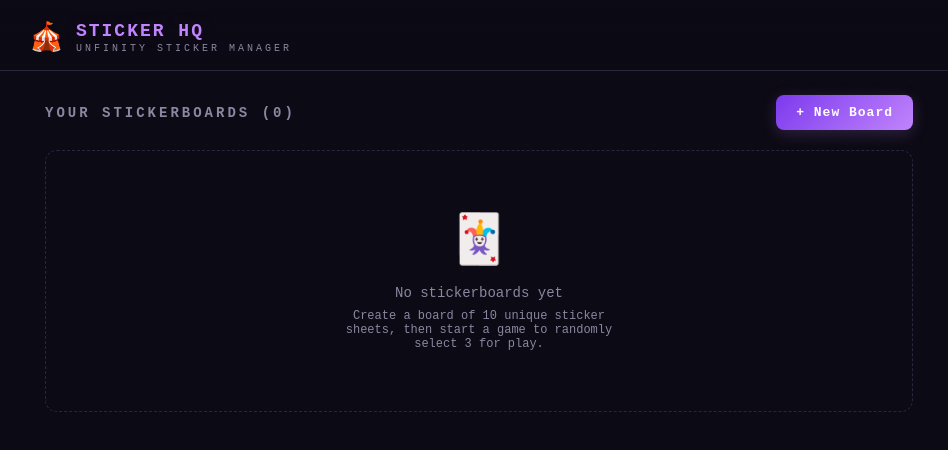
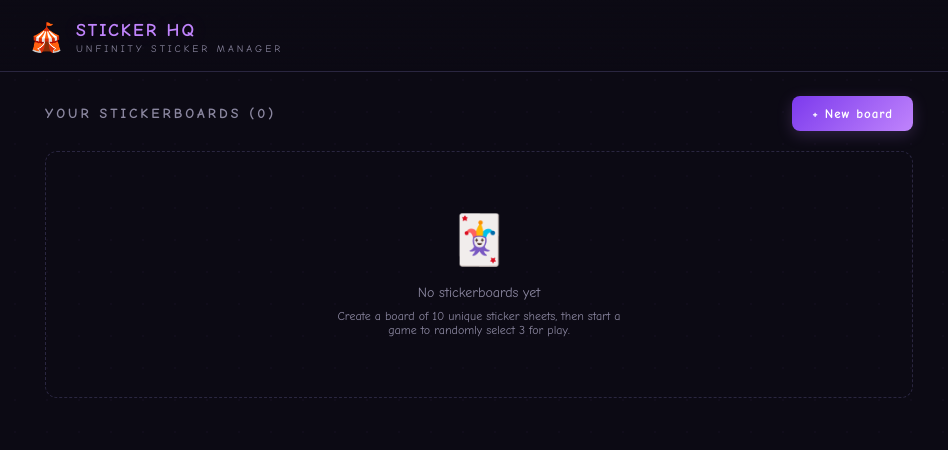
Before and after one commit to andreshomeroloz/mtg-sticker-tracker, a React (Vite) app: page / in a window 1280 px wide. Shown: the top 450 px of the page, without its empty margins (161-1109 px from the left). Built offline with nearby package versions, Linux system fonts and the light colour scheme.

Commit message:
Changed app font, capitalization

```diff
--- a/index.html
+++ b/index.html
@@ -4,6 +4,9 @@
     <meta charset="UTF-8" />
     <link rel="icon" type="image/svg+xml" href="/favicon.svg" />
     <meta name="viewport" content="width=device-width, initial-scale=1.0" />
+    <link rel="preconnect" href="https://fonts.googleapis.com">
+    <link rel="preconnect" href="https://fonts.gstatic.com" crossorigin>
+    <link href="https://fonts.googleapis.com/css2?family=Comic+Neue:ital,wght@0,400;0,700;1,400;1,700&display=swap" rel="stylesheet">
     <title>Sticker HQ — Unfinity Sticker Manager</title>
   </head>
   <body>
--- a/src/App.jsx
+++ b/src/App.jsx
@@ -203,7 +203,7 @@
       <div style={{
         minHeight: "100vh", background: COLORS.bg, display: "flex",
         alignItems: "center", justifyContent: "center", color: COLORS.text,
-        fontFamily: "'Courier New', monospace"
+        fontFamily: "'Comic Neue', cursive"
       }}>
         <div style={{ textAlign: "center" }}>
           <div style={{ fontSize: 48, marginBottom: 16 }}>🎪</div>
@@ -220,7 +220,7 @@
       minHeight: "100vh",
       background: COLORS.bg,
       color: COLORS.text,
-      fontFamily: "'Courier New', monospace",
+      fontFamily: "'Comic Neue', cursive",
       position: "relative",
       overflow: "hidden"
     }}>
@@ -308,7 +308,7 @@
             </div>
           </div>
           <button onClick={onResumeGame} style={primaryBtnStyle}>
-            Resume Game →
+            Resume game →
           </button>
         </div>
       )}
@@ -318,7 +318,7 @@
           Your Stickerboards ({boards.length})
         </h2>
         <button onClick={onNewBoard} style={primaryBtnStyle}>
-          + New Board
+          + New board
         </button>
       </div>
 
@@ -402,7 +402,7 @@
                     <button onClick={() => onStartGame(board)}
                       style={{ ...primaryBtnStyle, fontSize: 12, padding: "6px 14px" }}
                       disabled={!!game}>
-                      🎲 New Game
+                      🎲 New game
                     </button>
                     {confirmDelete === board.id ? (
                       <div style={{ display: "flex", gap: 4 }}>
@@ -478,7 +478,7 @@
             opacity: selected.length === 10 ? 1 : 0.4,
             cursor: selected.length === 10 ? "pointer" : "not-allowed"
           }}>
-          Save Board ✓
+          Save board ✓
         </button>
       </div>
 
@@ -639,7 +639,7 @@
             </div>
           ) : (
             <button onClick={() => setConfirmEnd(true)} style={{ ...navBtnStyle, color: COLORS.danger, fontSize: 12 }}>
-              End Game
+              End game
             </button>
           )}
         </div>
@@ -717,7 +717,7 @@
 
               {isExpanded && (
                 <div style={{ padding: "0 20px 20px" }}>
-                  <StickerSection title="Name Stickers" color={COLORS.name} icon="✏️">
+                  <StickerSection title="Name stickers" color={COLORS.name} icon="✏️">
                     <div style={{ display: "flex", flexWrap: "wrap", gap: 8 }}>
                       {sheet.nameStickers.map((name, idx) => (
                         <StickerChip key={idx}
@@ -729,7 +729,7 @@
                     </div>
                   </StickerSection>
 
-                  <StickerSection title="Ability Stickers" color={COLORS.ability} icon="⚡">
+                  <StickerSection title="Ability stickers" color={COLORS.ability} icon="⚡">
                     <div style={{ display: "flex", flexDirection: "column", gap: 8 }}>
                       {sheet.abilityStickers.map((ability, idx) => (
                         <AbilityChip key={idx}
@@ -800,7 +800,7 @@
       background: used ? COLORS.used : COLORS.ability + "12",
       border: `1px solid ${used ? COLORS.used : COLORS.ability + "44"}`,
       color: used ? COLORS.usedText : COLORS.text,
-      fontFamily: "inherit", fontSize: 12,
+      fontFamily: "inherit", fontSize: 13,
       cursor: "pointer", transition: "all 0.15s",
       opacity: used ? 0.6 : 1,
       display: "flex", alignItems: "stretch",
@@ -818,11 +818,12 @@
       </span>
       <span style={{
         padding: "10px 14px", flex: 1,
+        display: "flex", alignItems: "center",
         textDecoration: used ? "line-through" : "none"
       }}>
         {ability.text}
       </span>
-      {used && <span style={{ padding: "10px 12px", fontSize: 10, color: COLORS.usedText }}>✕</span>}
+      {used && <span style={{ padding: "10px 12px", fontSize: 10, color: COLORS.usedText, display: "flex", alignItems: "center" }}>✕</span>}
     </button>
   );
 }
@@ -865,14 +866,14 @@
 const navBtnStyle = {
   padding: "8px 14px", borderRadius: 8,
   background: COLORS.card, border: `1px solid ${COLORS.border}`,
-  color: COLORS.text, fontFamily: "'Courier New', monospace",
+  color: COLORS.text, fontFamily: "'Comic Neue', cursive",
   fontSize: 12, cursor: "pointer", transition: "all 0.15s"
 };
 
 const primaryBtnStyle = {
   padding: "10px 20px", borderRadius: 8,
   background: `linear-gradient(135deg, ${COLORS.accentDim}, ${COLORS.accent})`,
-  border: "none", color: "#fff", fontFamily: "'Courier New', monospace",
+  border: "none", color: "#fff", fontFamily: "'Comic Neue', cursive",
   fontSize: 13, fontWeight: 700, cursor: "pointer",
   letterSpacing: 1, transition: "all 0.15s",
   boxShadow: `0 4px 16px ${COLORS.accent}33`
--- a/src/index.css
+++ b/src/index.css
@@ -1,2 +1,2 @@
 *, *::before, *::after { box-sizing: border-box; }
-body { margin: 0; }
+body { margin: 0; font-family: 'Comic Neue', cursive; }
```
